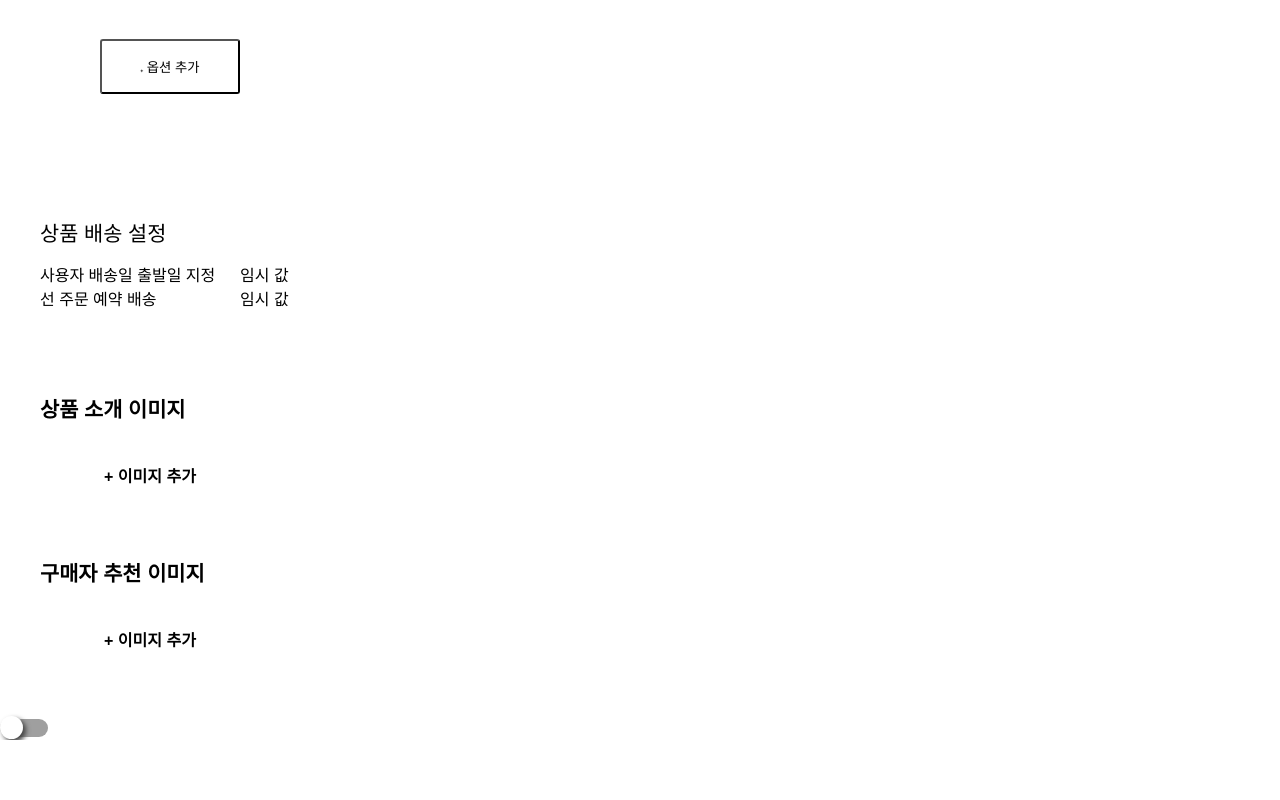
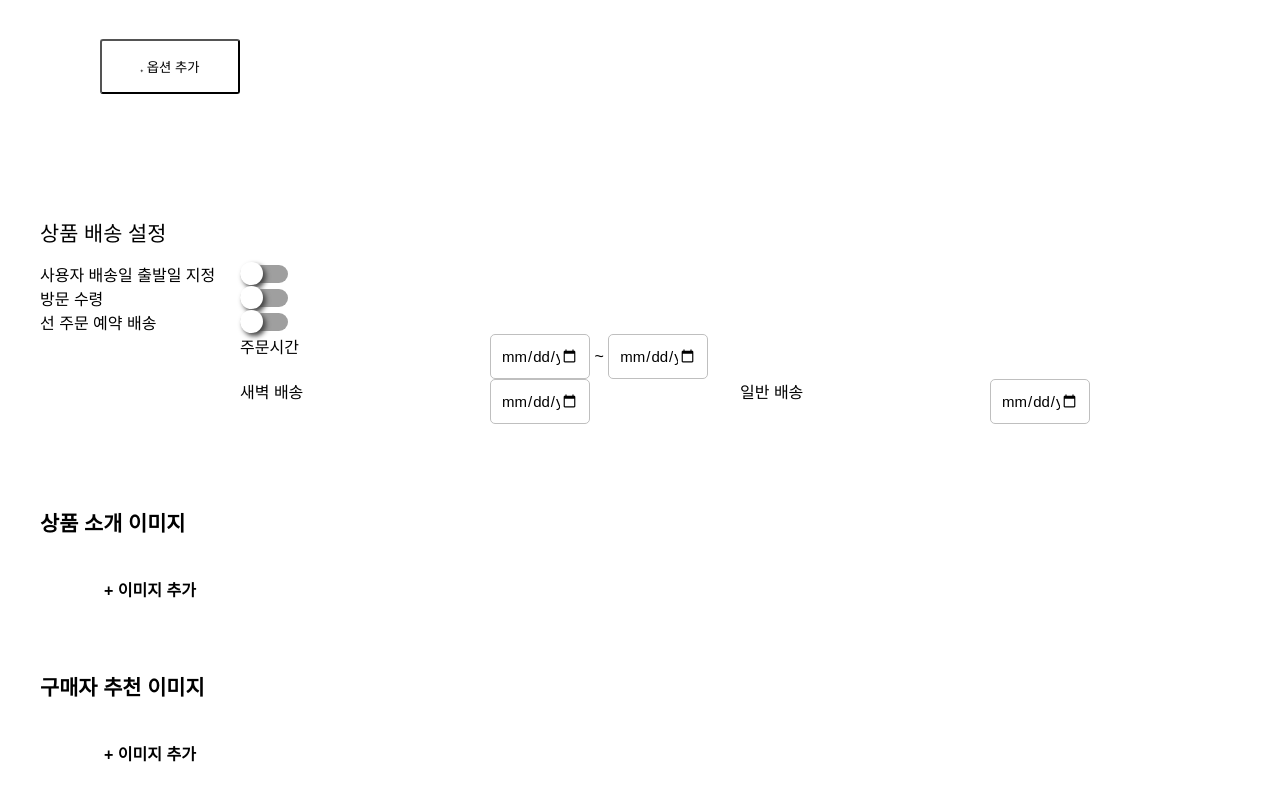
Before and after one commit to wantedPreOnboarding/19_02nd_slr_admin, a React (Create React App) app: page / in a window 1280 px wide. Shown: the part 1818-2618 px from the top of the page. Before the commit the page ends 2558 px from the top, so only its background shows below. Built offline with nearby package versions, Linux system fonts and the light colour scheme.

Commit message:
Add - 상품 배송 페이지 토글
- 상품 배송 페이지의 토글 버튼 추가

```diff
--- a/src/App.jsx
+++ b/src/App.jsx
@@ -44,7 +44,6 @@ const App = () => {
           </Grid>
         </Grid>
       </Grid>
-      <ToggleBtn />
     </main>
   );
 };
--- a/src/Components/ExposePeriod/ExposePeriod.jsx
+++ b/src/Components/ExposePeriod/ExposePeriod.jsx
@@ -1,9 +1,9 @@
 import React from 'react';
+import { Table, TableHeader, TableRow } from 'Components';
+import ExposePeriodForm from './ExposePeriodForm';
 import {PERIOD_SELECT} from './PeriodData';
-import ExposePeriodForm from './ExposePeriodForm';
 import styles from './ExposePeriod.module.css';
 
-import { Table, TableHeader, TableRow } from 'Components';
 
 const ExposePeriod = () => {
 
--- a/src/Components/ProductDelivery/ProductDelivery.jsx
+++ b/src/Components/ProductDelivery/ProductDelivery.jsx
@@ -1,22 +1,78 @@
-import React from 'react';
+import React, {useState} from 'react';
+import { Table, TableHeader, TableRow, ToggleBtn, Grid } from 'Components';
 import styles from './ProductDelivery.module.scss';
-import { Table, TableHeader, TableRow } from 'Components';
 
 const ProductDelivery = () => {
+    const [isToggle, setIsToggle] = useState(false);
+
+    const setToggle = (isToggle) => {
+        setIsToggle(isToggle);
+    }
 
     return(
         <>
         <br />
-        <Table className="">
+        <Table>
             <TableHeader>상품 배송 설정</TableHeader>
             <TableRow label="사용자 배송일 출발일 지정" className={styles.ProductDelivery}>
-                임시 값
+                <ToggleBtn name="userDelivery" setToggle={setToggle} isToggle={isToggle}/>
+            </TableRow>
+            <TableRow label="방문 수령" className={styles.ProductDelivery}>
+                <ToggleBtn name="visiting" />
             </TableRow>
             <TableRow label="선 주문 예약 배송" className={styles.ProductDelivery}>
-                임시 값
+                <ToggleBtn name="pre-order" />
+                <Grid container className={styles.gridTop}>
+                    <Grid size={3} container item>
+                        <Grid item>주문시간</Grid>
+                    </Grid>
+                    <Grid size={9} container item>
+                        <Grid item>
+                            <input
+                                className={styles.inputTime}
+                                type="datetime-local"
+                                name="startDate"
+                            />
+                            <span> ~ </span>
+                            <input
+                                className={styles.inputTime}
+                                type="datetime-local"
+                                name="endDate"
+                            />
+                        </Grid>
+                    </Grid>
+                </Grid>
+                <Grid container>
+                    <Grid size={3} container item>
+                        <Grid item>새벽 배송</Grid>
+                    </Grid>
+                    <Grid size={3} container item>
+                        <Grid item>
+                        <input
+                            className={styles.inputTime}
+                            type="datetime-local"
+                            name="startDate"
+                        />
+
+                        </Grid>
+                    </Grid>
+                    <Grid size={3} container item>
+                        <Grid item>일반 배송</Grid>
+                    </Grid>
+                    <Grid size={3} container item>
+                        <Grid item>
+                            <input
+                                className={styles.inputTime}
+                                type="datetime-local"
+                                name="startDate"
+                            />
+                        </Grid>
+                    </Grid>
+                </Grid>
             </TableRow>
         </Table>
         <br />
+
         </>
     );
 };
--- a/src/Components/ProductDelivery/ProductDelivery.module.scss
+++ b/src/Components/ProductDelivery/ProductDelivery.module.scss
@@ -1,3 +1,10 @@
-.toggle {
-  font-size: 10px;
+.inputTime {
+  width: 100px;
+  height: 45px;
+  // margin: 0 5px;
+  text-align: center;
+  font-size: 15px;
+  border: 1px solid #bfbfbf;
+  border-radius: 5px;
+  padding: 0 10px;
 }
--- a/src/Components/ToggleBtn/ToggleBtn.jsx
+++ b/src/Components/ToggleBtn/ToggleBtn.jsx
@@ -1,9 +1,17 @@
 import React from 'react';
 import styles from './ToggleBtn.module.css';
-const ToggleBtn = () => {
+const ToggleBtn = ({ name, setToggle, isToggle }) => {
+  // const [isToggle, setIsToggle] = useState(false);
+
+  const handleToggleBtn = (event) => {
+    console.log(isToggle);
+    setToggle(event.target.checked);
+  }
+
+
   return (
-    <label for="toggleBtn" class={styles.switchBtn}>
-      <input id="toggleBtn" type="checkbox" /> <span class={styles.onOffSwitch}></span>
+    <label htmlFor={name} class={styles.switchBtn}>
+    <input onChange={handleToggleBtn} id={name} type="checkbox" /> <span class={styles.onOffSwitch}></span>
     </label>
   );
 };
```
